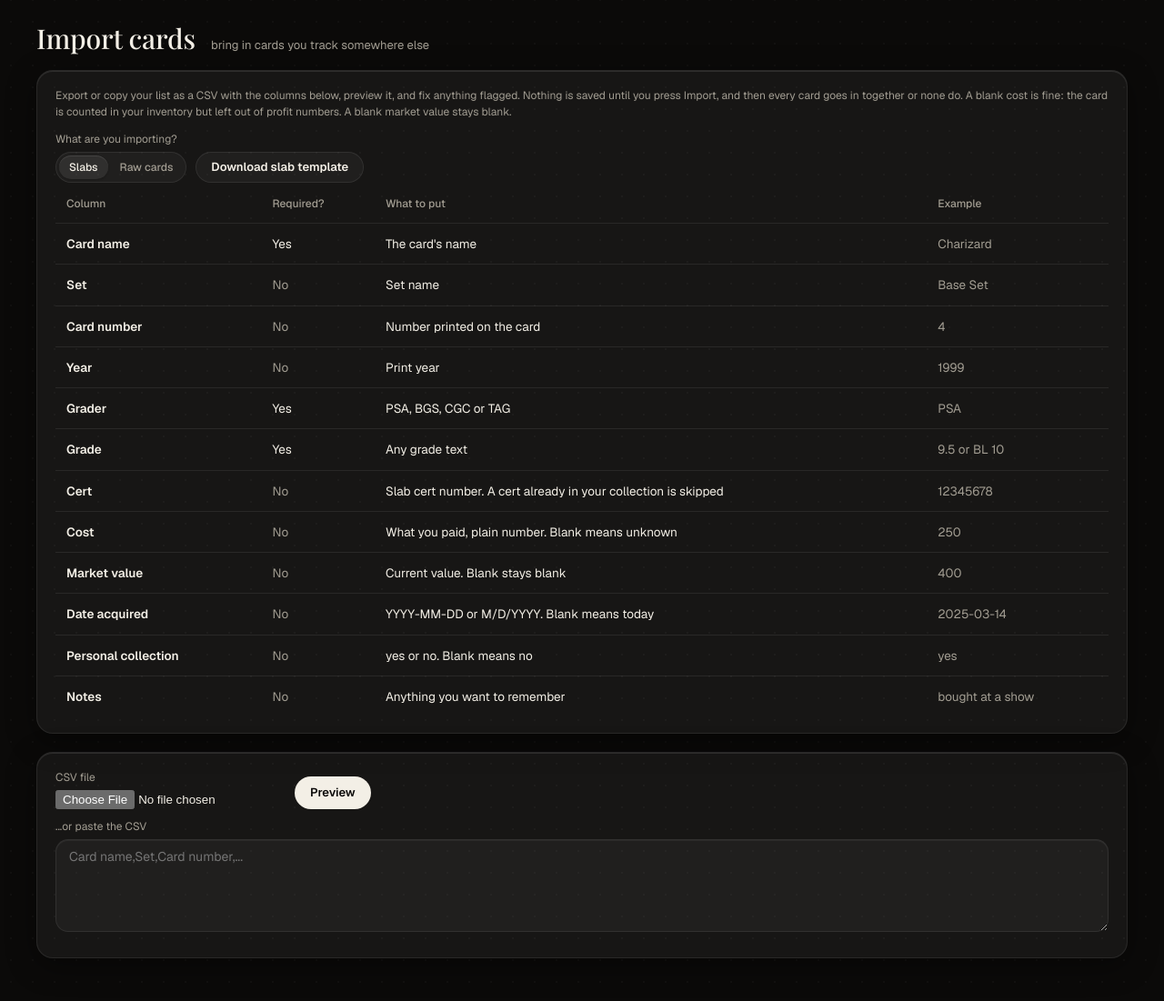
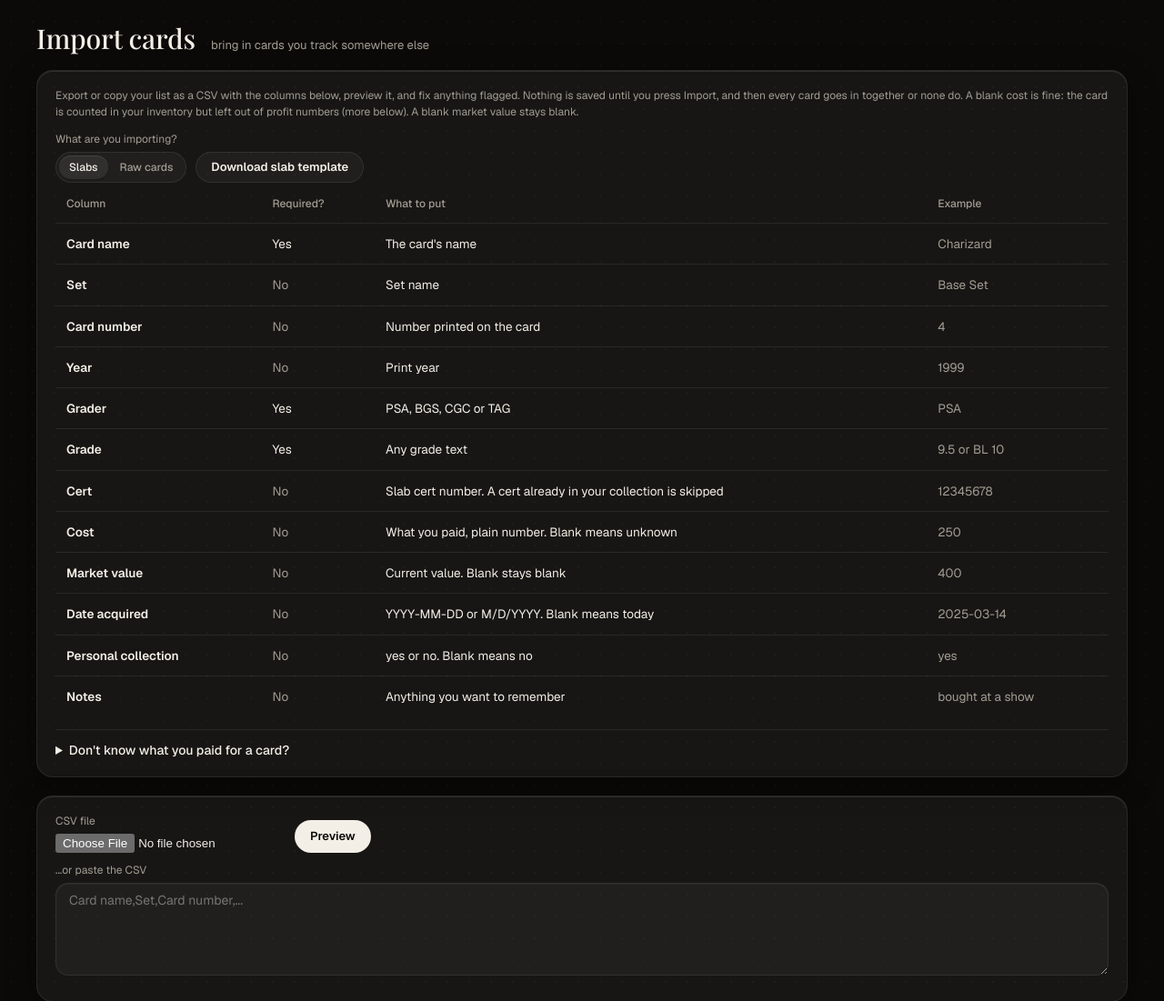
Before and after one commit to skazmi520/CardVault, a Flask app: page /import in a window 1280 px wide. Shown: the part 60-1161 px from the top of the page at 91% size. Before the commit the page ends 1124 px from the top, so only its background shows below. Run offline with Flask 3, Linux system fonts and the light colour scheme; parts of the project's set-up code (start-up, migrations or seed data) failed here and were passed over.

Commit message:
Import: explain what to do when you don't know a card's cost
A collapsible note on the import page and a matching section in the user
guide: leave Cost blank (stored as unknown, kept out of profit numbers),
fill it in later from the card drawer, don't substitute market or $0,
where to find old costs, and the tax implication.

Co-Authored-By: Claude Opus 5.5 <noreply@anthropic.com>

```diff
--- a/v2/templates/import.html
+++ b/v2/templates/import.html
@@ -7,7 +7,7 @@
   <p class="hint" style="margin-bottom:12px">
     Export or copy your list as a CSV with the columns below, preview it, and fix anything flagged.
     Nothing is saved until you press Import, and then every card goes in together or none do.
-    A blank cost is fine: the card is counted in your inventory but left out of profit numbers.
+    A blank cost is fine: the card is counted in your inventory but left out of profit numbers (more below).
     A blank market value stays blank.
   </p>
   <div class="row">
@@ -29,6 +29,17 @@
       <tbody id="guide"></tbody>
     </table>
   </div>
+
+  <details style="margin-top:14px;border-top:1px solid var(--border);padding-top:12px">
+    <summary style="cursor:pointer;font-weight:500">Don't know what you paid for a card?</summary>
+    <div class="hint" style="margin-top:8px;line-height:1.55">
+      <p style="margin:0 0 9px"><b>Leave Cost blank.</b> The card is stored with an unknown cost, never $0. It counts in your inventory and its market value counts in your stock value, but it stays out of every profit number. If it sells, the sale is recorded and Reports lists it under "unknown basis", apart from the totals.</p>
+      <p style="margin:0 0 9px"><b>Fill it in later</b> whenever you find it: open the card on the Collection screen and click Basis. From then on it counts everywhere.</p>
+      <p style="margin:0 0 9px"><b>Don't type the market value as the cost</b>, or every sale will show about zero profit. <b>Don't type $0</b> unless the card really cost you nothing, or every sale will look like pure profit.</p>
+      <p style="margin:0 0 9px"><b>Where to find old costs:</b> eBay purchase history, PayPal, Venmo or bank statements, your PSA account (add the grading fee to what you paid for the raw card), or the purchase price in Collectr or another tracker.</p>
+      <p style="margin:0 0 9px"><b>For taxes:</b> when a card with no known cost sells, an accountant will usually treat the whole sale price as gain unless you can show what you paid. Worth digging up costs for your bigger cards; not worth chasing for cheap ones.</p>
+    </div>
+  </details>
 </div>
 
 <div class="panel">
```
Also changed, not shown: USER-GUIDE.md (+8 -0 lines).
